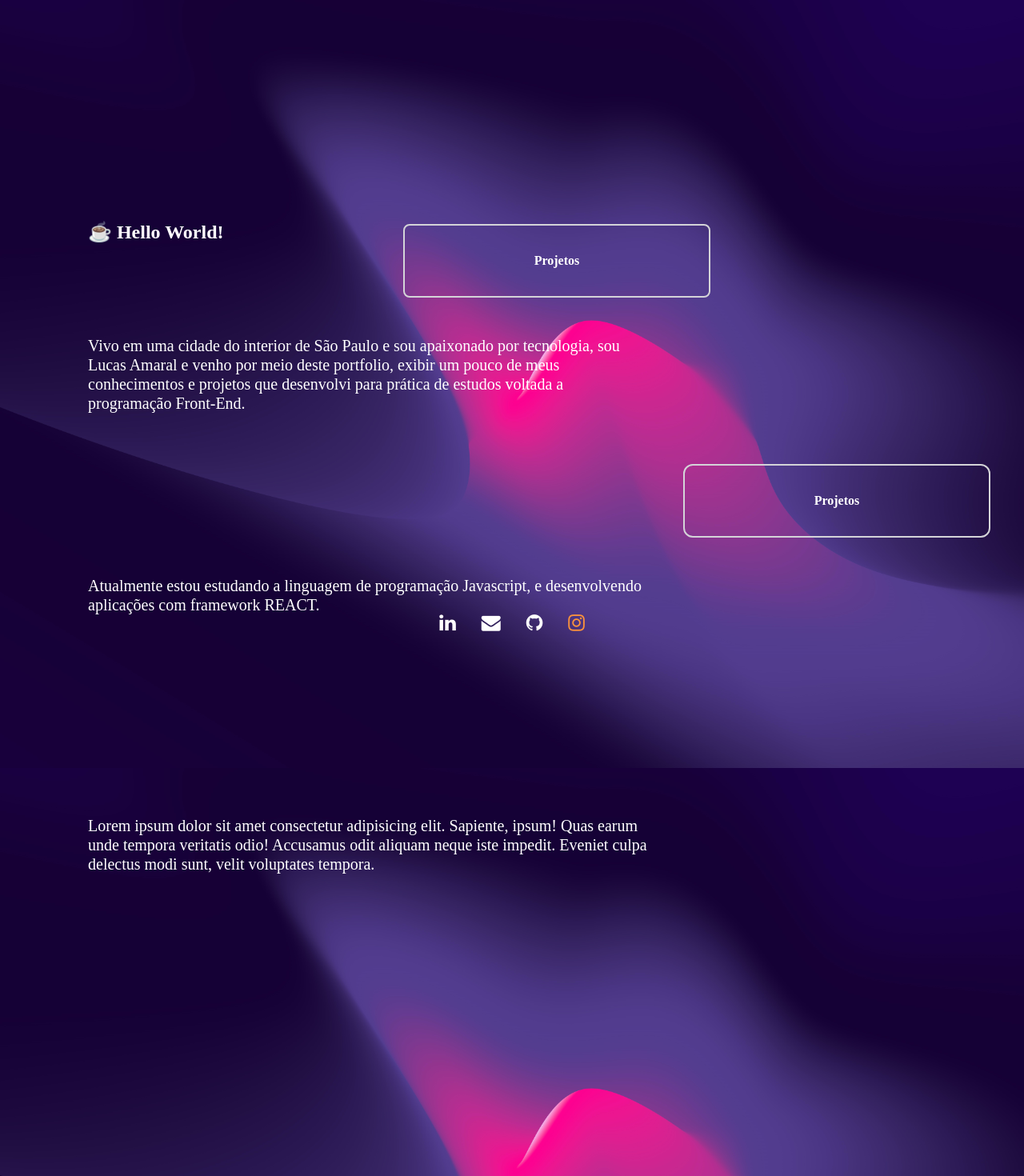
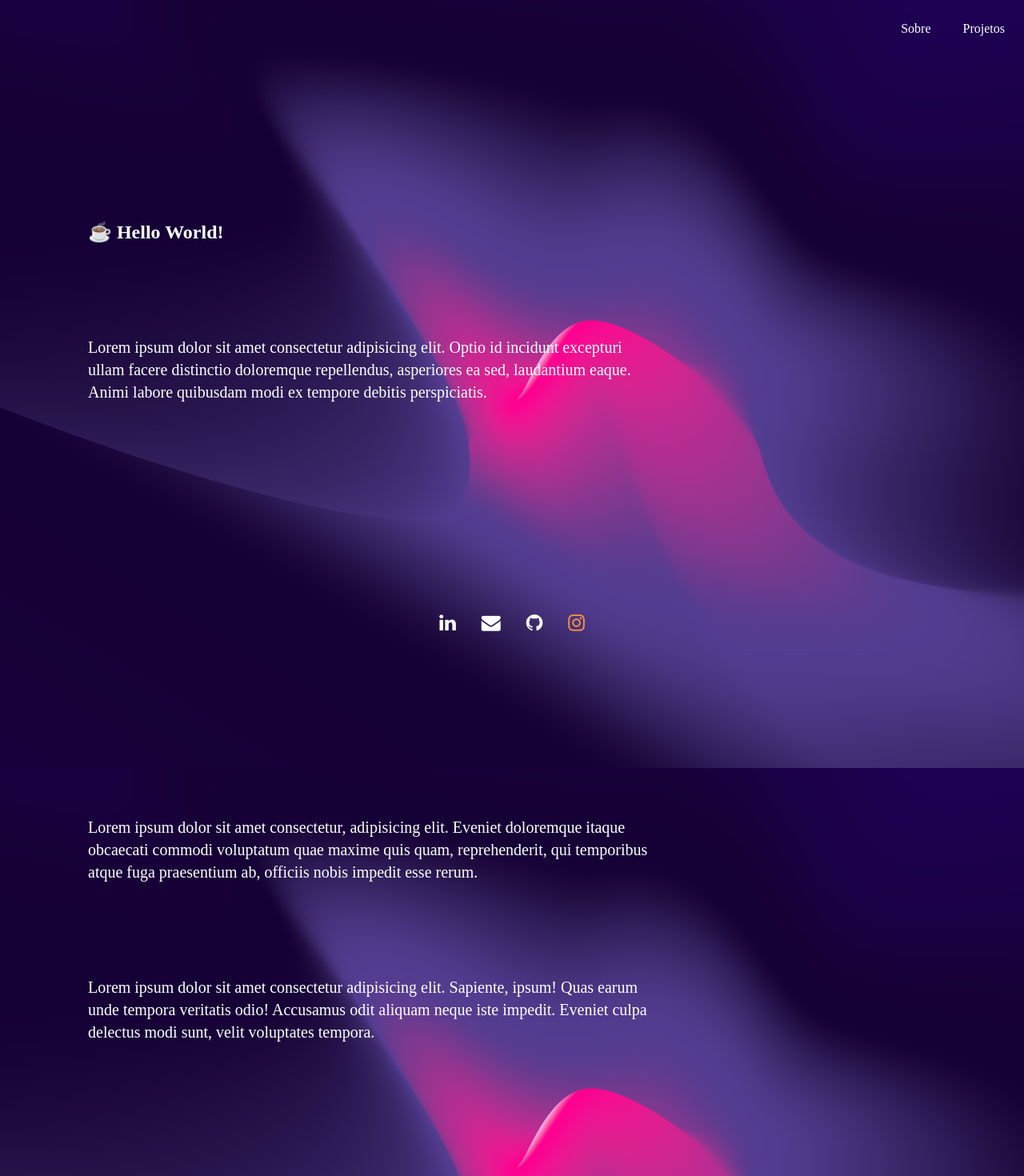
Before and after one commit to LrAmaral/Portfolio, a React (Vite) app: page / in a window 1280 px wide. Shown: the top 1470 px of the page at 80% size. Built offline with nearby package versions, Linux system fonts and the light colour scheme.

Commit message:
:bulb: add-new-project

```diff
--- a/src/App.jsx
+++ b/src/App.jsx
@@ -1,11 +1,13 @@
 import { Footer } from "./components/Footer.jsx";
 import { Main } from "./components/Main.jsx";
-import { Project } from './components/Project'
+import { Project } from './components/Project';
+import { Nav } from './components/Nav';
 
 function App() {
   return (
     <>
       <Main />
+      <Nav />
       <Project />
       <Footer />
     </>
--- a/src/components/Footer.jsx
+++ b/src/components/Footer.jsx
@@ -1,4 +1,4 @@
-export function Footer() {
+export const Footer = () => {
   return (
     <footer className="text-white text-base bottom-0 fixed w-full text-center">
       <div className="pb-1.5 opacity-0 animate-[appear_0.9s_forwards]">
@@ -8,7 +8,7 @@ export function Footer() {
           className="fa fa-linkedin hover:scale-125 px-4 pt-0 text-2xl"
         ></a>
         <a
-          href="mailto: lucasamaral18y@gmail.com"
+          href="mailto: amaralrdev@gmail.com"
           target="_blank"
           className="fa fa-envelope  hover:scale-125 px-4 pt-0 text-2xl"
         ></a>
--- a/src/components/Main.jsx
+++ b/src/components/Main.jsx
@@ -1,21 +1,23 @@
-export function Main() {
+export const Main = () => {
   return (
-    <div className="text-white not-italic">
+    <div id="sobre" className="text-white not-italic">
       <div>
         <h1 className="absolute w-44 left-[110px] top-[280px] text-2xl leading-[20px] font-extrabold">
           ☕ Hello World!
         </h1>
-        <p className="absolute w-[700px] left-[110px] top-[420px] text-xl font-normal leading-6">
-          Vivo em uma cidade do interior de São Paulo e sou
-          apaixonado por tecnologia, sou Lucas Amaral e venho por meio deste
-          portfolio, exibir um pouco de meus conhecimentos e projetos que desenvolvi
-          para prática de estudos voltada a programação Front-End.
+        <p className="absolute w-[700px] left-[110px] top-[420px] text-sm font-normal leading-6 sm:text-base md:text-xs lg:text-xl">
+          Lorem ipsum dolor sit amet consectetur adipisicing elit. Optio id
+          incidunt excepturi ullam facere distinctio doloremque repellendus,
+          asperiores ea sed, laudantium eaque. Animi labore quibusdam modi ex
+          tempore debitis perspiciatis.
         </p>
-        <p className="absolute w-[700px] left-[110px] top-[720px] text-xl font-normal leading-6">
-          Atualmente estou estudando a linguagem de programação Javascript, e
-          desenvolvendo aplicações com framework REACT.
+        <p className="absolute w-[700px] left-[110px] top-[1020px] text-sm font-normal leading-6 sm:text-base md:text-xs lg:text-xl">
+          Lorem ipsum dolor sit amet consectetur, adipisicing elit. Eveniet
+          doloremque itaque obcaecati commodi voluptatum quae maxime quis quam,
+          reprehenderit, qui temporibus atque fuga praesentium ab, officiis
+          nobis impedit esse rerum.
         </p>
-        <p className="absolute w-[700px] left-[110px] top-[1020px] text-xl font-normal leading-6">
+        <p className="absolute w-[700px] left-[110px] top-[1220px] text-sm font-normal leading-6 sm:text-base md:text-xs lg:text-xl">
           Lorem ipsum dolor sit amet consectetur adipisicing elit. Sapiente,
           ipsum! Quas earum unde tempora veritatis odio! Accusamus odit aliquam
           neque iste impedit. Eveniet culpa delectus modi sunt, velit voluptates
--- /dev/null
+++ b/src/components/Nav.jsx
@@ -0,0 +1,12 @@
+import { Main } from './Main'
+
+export const Nav = () => {
+    return (
+        <nav>
+            <ul className="flex justify-end space-x-10 p-6">
+                <li><a href="" className="text-white hover:text-neutral-200">Sobre</a></li>
+                <li><a href="" className="text-white hover:text-neutral-200">Projetos</a></li>
+            </ul>
+        </nav>
+    )
+}
--- a/src/components/Project.jsx
+++ b/src/components/Project.jsx
@@ -1,25 +1,30 @@
-export function Project () {
-    return (
-        <div>
-            <section>
-                <div
-                className="text-white w-44 right-[600px] top-[280px] absolute animate-[appear_0.9s_forwards] hover:scale-105">
-                <a href="#" target="_blank"><button type="button"
-                className="w-96 border-2 rounded-lg p-8 border-zinc-300 font-semibold">Projetos</button></a>
-                </div>
+export const Project = () => {
+  return (
+    <div className="text-white flex justify-evenly align-center space-x-4 top-[1500px] relative">
+      <button className="bg-gradient-to-bl from-yellow-400 via-red-500 to-pink-500 border-2 rounded-lg p-32 animate-[appear_0.9s_forwards] hover:scale-105 hover: transition ease-out duration-300"><a href="" target="_blank"></a>soon</button>
+      <button className="bg-gradient-to-bl from-yellow-400 via-red-500 to-pink-500 border-2 rounded-lg p-32 animate-[appear_0.9s_forwards] hover:scale-105 hover: transition ease-out duration-300">soon</button>
+      <button className="bg-gradient-to-bl from-yellow-400 via-red-500 to-pink-500 border-2 rounded-lg p-32 animate-[appear_0.9s_forwards] hover:scale-105 hover: transition ease-out duration-300">soon</button>
+    </div>
 
-                <div
-                className="text-white w-44 right-[250px] top-[580px] absolute animate-[appear_0.9s_forwards] hover:scale-105">
-                <a href="" target="_blank"><button
-                type="button"
-                className="w-96 border-2 rounded-xl p-8 border-zinc-300 font-semibold">Projetos</button></a>
-                </div>
+    // <div>
+    //   <section>
+    //     <div className="text-white w-44 right-[600px] top-[1020px] absolute animate-[appear_0.9s_forwards] hover:scale-105">
+    //       <a href="#" target="_blank">
+    //         <button
+    //           type="button"
+    //           className="w-96 border-2 rounded-lg p-8 border-r-orange-200 border-b-orange-300 font-semibold">Projeto - Em Breve</button></a></div>
 
-                {/* <div className="text-white w-44 right-[130px] top-[550px] absolute">oi</div>
-                <div className="text-white w-44 right-[350px] top-[750px] absolute">oi</div>
-                <div className="text-white w-44 right-[130px] top-[750px] absolute">oi</div>
-                <div className="text-white w-44 right-[130px] top-[300px] absolute">oi</div>  */}
-            </section>
-        </div>
-    );
+    //       <div className="text-white w-44 right-[250px] top-[1220px] absolute animate-[appear_0.9s_forwards] hover:scale-105">
+    //         <a href="#" target="_blank">
+    //           <button
+    //             type="button"
+    //             className="w-96 border-2 rounded-xl p-8 border-r-orange-200 border-b-orange-300 font-semibold">Projeto - Em Breve</button></a></div>
+
+    //       <div className="text-white w-44 right-[130px] top-[550px] absolute">oi</div>
+    //               <div className="text-white w-44 right-[350px] top-[750px] absolute">oi</div>
+    //               <div className="text-white w-44 right-[130px] top-[750px] absolute">oi</div>
+    //               <div className="text-white w-44 right-[130px] top-[300px] absolute">oi</div>
+    //     </section>
+    // </div>
+  );
 }
--- a/tailwind.config.cjs
+++ b/tailwind.config.cjs
@@ -22,6 +22,15 @@ module.exports = {
         'sans': ['Inknut Antiqua'],
       }
     },
+    screens: {
+      sm: '640px',
+      md: '768px',
+      lg: '1024px',
+      xl: '1280px',
+    },
+    dropShadow: {
+
+    },
   },
   plugins: [],
 }
```
